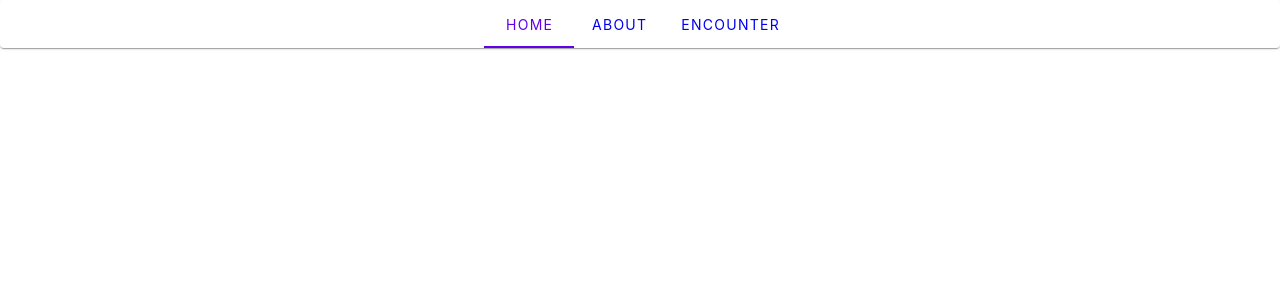
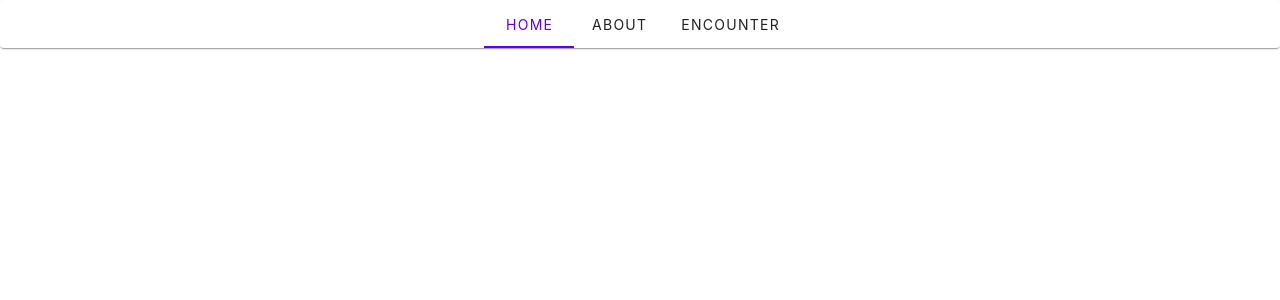
Before and after one commit to PoundKake/pf2e-encounter-builder, a Vue app in the folder pf2e-encounter-builder/: page / in a window 1280 px wide. Shown: the top 300 px of the page. Built offline with nearby package versions, Linux system fonts and the light colour scheme.

Commit message:
simplified router calls by tab inheritance and api calls.

```diff
--- a/pf2e-encounter-builder/src/App.vue
+++ b/pf2e-encounter-builder/src/App.vue
@@ -1,5 +1,5 @@
 <script setup>
-import { RouterLink, RouterView } from 'vue-router'
+import { RouterView } from 'vue-router'
 import { ref } from 'vue'
 
 const tab = ref(null)
@@ -8,9 +8,9 @@ const tab = ref(null)
 <template>
   <v-card>
     <v-tabs v-model="tab" color="deep-purple-accent-4" align-tabs="center">
-      <RouterLink to="/"><v-tab>Home</v-tab></RouterLink>
-      <RouterLink to="/about"><v-tab>About</v-tab></RouterLink>
-      <RouterLink to="/encounter"><v-tab>Encounter</v-tab></RouterLink>
+      <v-tab to="/">Home</v-tab>
+      <v-tab to="/about">About</v-tab>
+      <v-tab to="/encounter">Encounter</v-tab>
     </v-tabs>
   </v-card>
   <RouterView />
```
